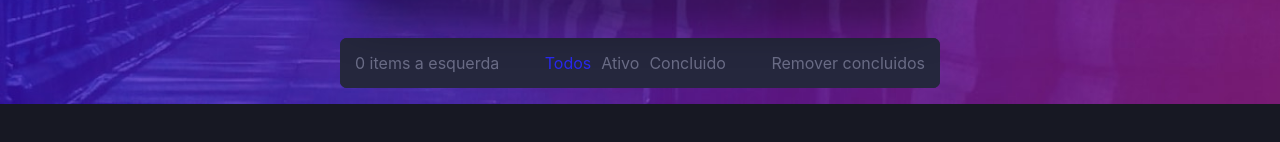
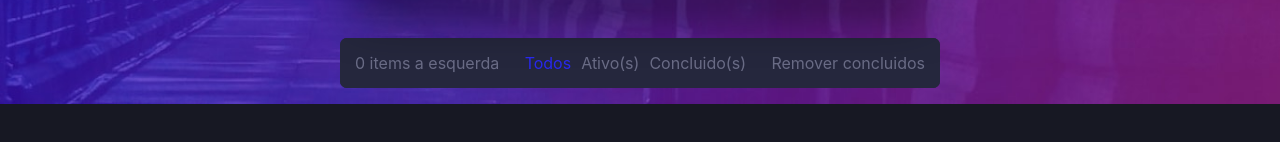
Before and after one commit to dev-lucccaslp/todo-redux, a React (Create React App) app: page / in a window 1280 px wide. Shown: the part 176-318 px from the top of the page. Built offline with nearby package versions, Linux system fonts and the light colour scheme.

Commit message:
bug corrigido do botão ativo(s)

```diff
--- a/src/Todo.jsx
+++ b/src/Todo.jsx
@@ -16,7 +16,7 @@ function Todo({ content, completed, id }) {
   const darkMode = useSelector(selectDarkMode);
   const dispatch = useDispatch()
 
-  const completedTodoHandler = () => {
+  const completeTodoHandler = () => {
     dispatch(completeTodo(id))
   }
 
@@ -26,7 +26,7 @@ function Todo({ content, completed, id }) {
 
 
   return (
-    <div className='todo_container' onClick={completedTodoHandler}>
+    <div className='todo_container' onClick={completeTodoHandler}>
         <div className={`circle ${completed ? 'active' : ""}`}>
             <img src={checkIcon} alt="check icon" srcset="" />
         </div>
--- a/src/Todos.jsx
+++ b/src/Todos.jsx
@@ -124,9 +124,9 @@ todos?.forEach((todosToRender) =>{
                     <div className="types">
                         <p className={`clear ${showTodos ? "active" : ""}`} onClick={showAllHandler}>Todos</p>
 
-                        <p className={`clear ${showActiveTodos ? "active" : ""}`} onClick={showActiveHandler}>Ativo</p>
+                        <p className={`clear ${showActiveTodos ? "active" : ""}`} onClick={showActiveHandler}>Ativo(s)</p>
 
-                        <p className={`clear ${showCompletedTodos ? "active" : ""}` } onClick={showCompletedHandler} >Concluido</p>
+                        <p className={`clear ${showCompletedTodos ? "active" : ""}` } onClick={showCompletedHandler} >Concluido(s)</p>
                     </div>
 
                 </div>
--- a/src/features/slices/todosSlice.js
+++ b/src/features/slices/todosSlice.js
@@ -86,9 +86,9 @@ export const {
 
 export const selectTodos = (state) => state.todos.todos;
 export const selectCompletedTodos = (state) => state.todos.completedTodos;
-export const selectActiveTodos = (state) => state.todos.showTodos;
+export const selectActiveTodos = (state) => state.todos.activeTodos;
 
-export const selectShowTodos = (state) => state.todos.todos;
+export const selectShowTodos = (state) => state.todos.showTodos;
 export const selectShowActiveTodos = (state) => state.todos.showActiveTodos;
 export const selectShowCompletedTodos = (state) => state.todos.showCompetedTodos;
 
```
